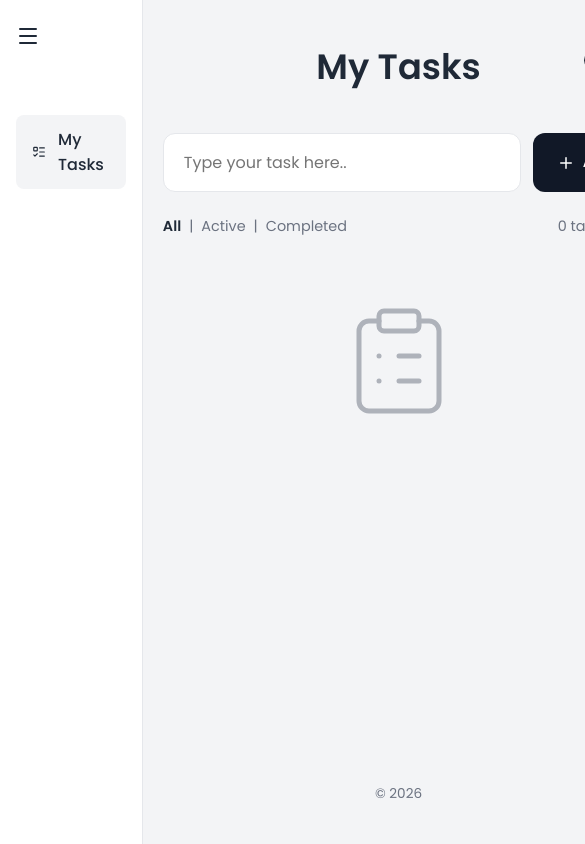
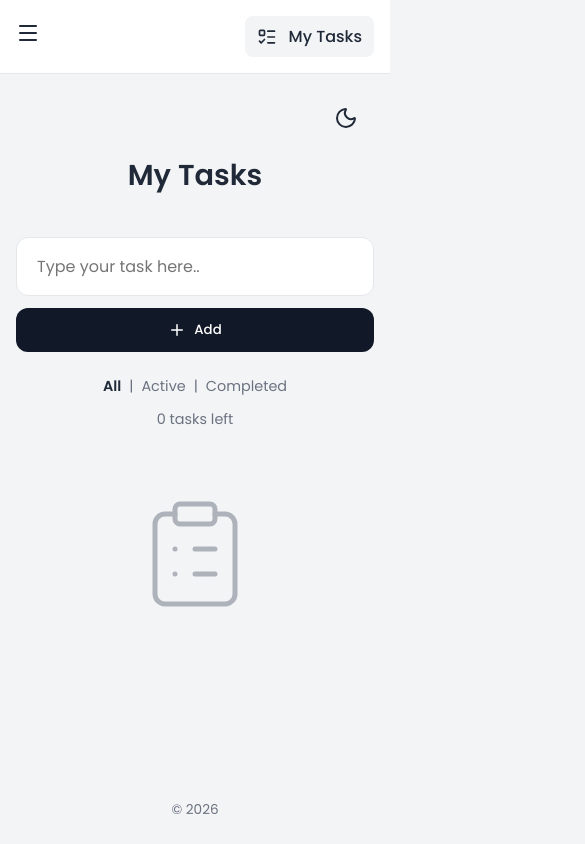
Before and after one commit to Nilson-Rodrigo/to-do-list, a React (Vite) app: page / in a window 390 px wide. Shown: the top 844 px of the page, 585 px wide, since content can reach past the window. Built offline with nearby package versions, Linux system fonts and the light colour scheme.

Commit message:
style: adicionar responsividade (media queries)

```diff
--- a/src/index.css
+++ b/src/index.css
@@ -332,3 +332,67 @@ body {
   color: var(--text-muted);
   font-size: 0.85rem;
 }
+
+/* Responsive Design */
+@media screen and (max-width: 768px) {
+  .app-container {
+    flex-direction: column;
+  }
+
+  .sidebar {
+    width: 100%;
+    border-right: none;
+    border-bottom: 1px solid var(--border-color);
+    padding: 16px;
+    flex-direction: row;
+    align-items: center;
+    justify-content: space-between;
+  }
+
+  .sidebar-header {
+    margin-bottom: 0;
+  }
+
+  .nav-menu {
+    flex-direction: row;
+    margin-top: 0 !important;
+  }
+
+  .nav-item {
+    padding: 8px 12px;
+  }
+
+  .main-content {
+    padding: 80px 16px 24px; /* Space for absolute theme options if needed, but we can change theme-toggle position */
+  }
+
+  .theme-toggle {
+    top: 24px;
+    right: 24px;
+  }
+
+  .header-title {
+    font-size: 1.8rem;
+  }
+
+  .filters-bar {
+    flex-direction: column;
+    gap: 12px;
+    align-items: center;
+  }
+}
+
+@media screen and (max-width: 480px) {
+  .input-group {
+    flex-direction: column;
+  }
+
+  .add-btn {
+    padding: 12px;
+    justify-content: center;
+  }
+
+  .task-item {
+    padding: 12px 16px;
+  }
+}
```
